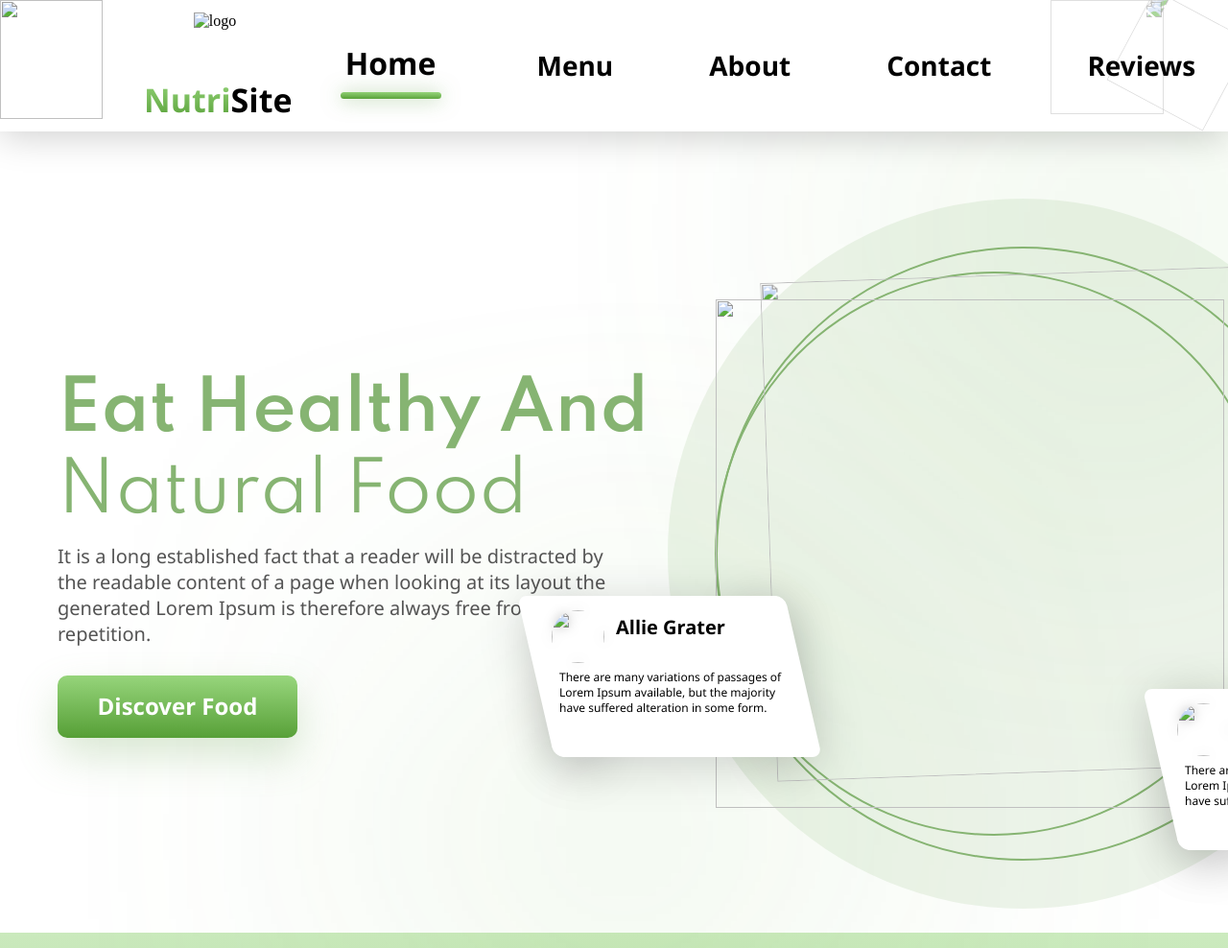
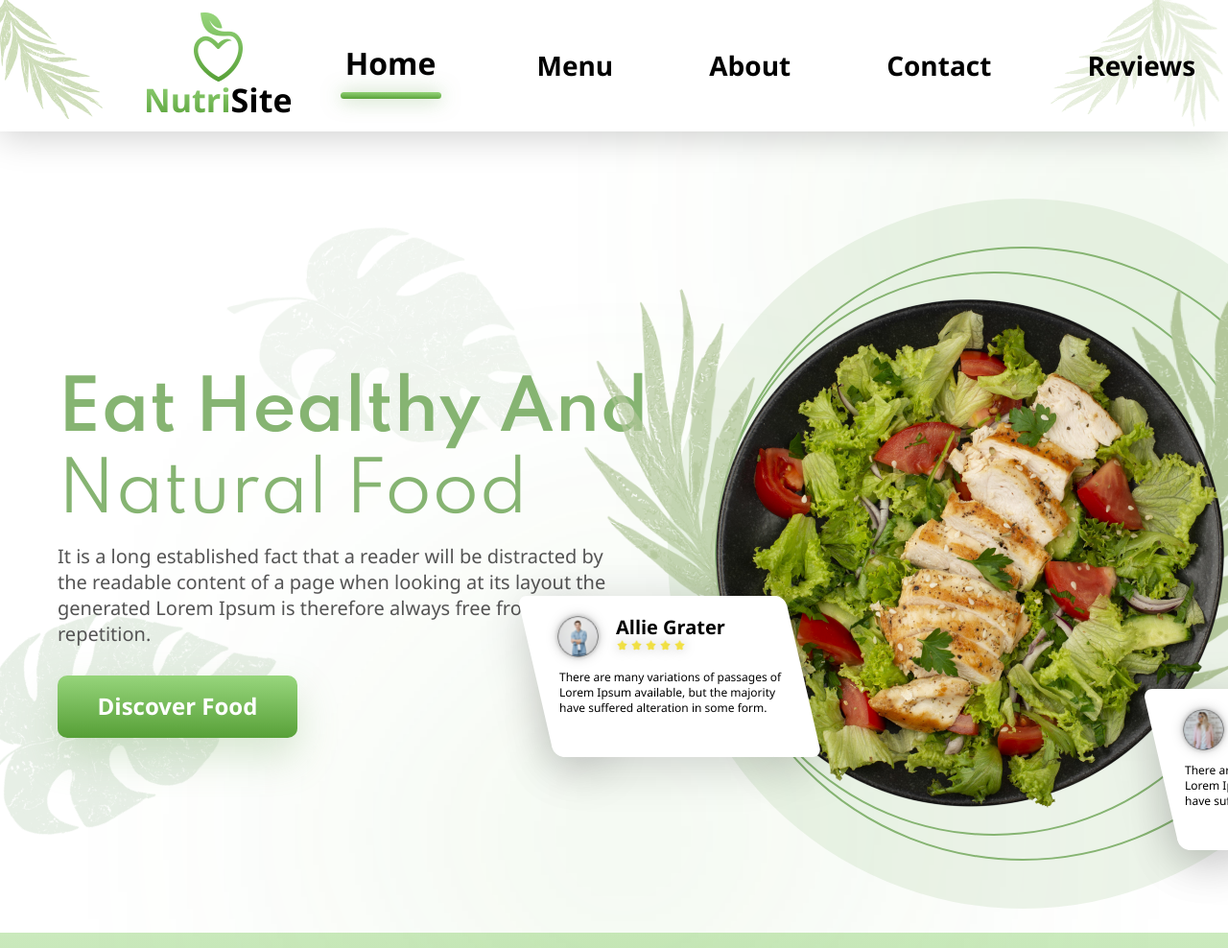
Before and after one commit to AntonYakovlev7119/Nutrition-landing-page, a plain HTML site: page index.html in a window 1280 px wide. Shown: the top 988 px of the page at 96% size. Drawn offline with Linux system fonts and the light colour scheme.

Commit message:
Update index.html

```diff
--- a/index.html
+++ b/index.html
@@ -15,7 +15,7 @@
       <header>
         <nav>
           <div class="logo">
-            <img src="./img/logo.png" alt="logo" />
+            <img src="./Nutrition-landing-page/img/logo.png" alt="logo" />
             <span><a href="">Nutri</a>Site</span>
           </div>
           <navbar>
@@ -28,9 +28,9 @@
             <a href="" class="header-nav-item">Reviews</a>
           </navbar>
         </nav>
-        <img src="./img/leave1.png" alt="" class="header-bg-left-img" />
-        <img src="./img/leave1.png" alt="" class="header-bg-right-img1" />
-        <img src="./img/leave1.png" alt="" class="header-bg-right-img2" />
+        <img src="./Nutrition-landing-page/img/leave1.png" alt="" class="header-bg-left-img" />
+        <img src="./Nutrition-landing-page/img/leave1.png" alt="" class="header-bg-right-img1" />
+        <img src="./Nutrition-landing-page/img/leave1.png" alt="" class="header-bg-right-img2" />
       </header>
 
       <main>
@@ -47,17 +47,17 @@
           <div class="main-introdution-layout-right-side">
             <div class="main-introdution-layout-right-side-round">
               <img
-                src="./img/meal1.png"
+                src="./Nutrition-landing-page/img/meal1.png"
                 alt=""
                 class="main-introdution-layout-right-side-round-img-meal"
               />
               <img
-                src="./img/leave3-1.png"
+                src="./Nutrition-landing-page/img/leave3-1.png"
                 alt=""
                 class="main-introdution-layout-right-side-round-leave-img-left"
               />
               <img
-                src="./img/leave3-2.png"
+                src="./Nutrition-landing-page/Nutrition-landing-page/img/leave3-2.png"
                 alt=""
                 class="main-introdution-layout-right-side-round-leave-img-right"
               />
@@ -74,7 +74,7 @@
             >
               <div class="main-introdution-layout-right-side-feedback">
                 <div class="main-introdution-layout-right-side-feedback-header">
-                  <img src="./img/avatar-pic1.png" alt="" />
+                  <img src="./Nutrition-landing-page/img/avatar-pic1.png" alt="" />
                   <div
                     class="main-introdution-layout-right-side-feedback-header-person-info"
                   >
@@ -87,23 +87,23 @@
                     >
                       <img
                         class="main-introdution-layout-right-side-feedback-header-person-info-rating-bar-star"
-                        src="./img/star.png"
+                        src="./Nutrition-landing-page/img/star.png"
                       />
                       <img
                         class="main-introdution-layout-right-side-feedback-header-person-info-rating-bar-star"
-                        src="./img/star.png"
+                        src="./Nutrition-landing-page/img/star.png"
                       />
                       <img
                         class="main-introdution-layout-right-side-feedback-header-person-info-rating-bar-star"
-                        src="./img/star.png"
+                        src="./Nutrition-landing-page/img/star.png"
                       />
                       <img
                         class="main-introdution-layout-right-side-feedback-header-person-info-rating-bar-star"
-                        src="./img/star.png"
+                        src="./Nutrition-landing-page/img/star.png"
                       />
                       <img
                         class="main-introdution-layout-right-side-feedback-header-person-info-rating-bar-star"
-                        src="./img/star.png"
+                        src="./Nutrition-landing-page/img/star.png"
                       />
                     </div>
                   </div>
@@ -129,7 +129,7 @@
             >
               <div class="main-introdution-layout-right-side-feedback">
                 <div class="main-introdution-layout-right-side-feedback-header">
-                  <img src="./img/avatar-pic2.png" alt="" />
+                  <img src="./Nutrition-landing-page/img/avatar-pic2.png" alt="" />
                   <div
                     class="main-introdution-layout-right-side-feedback-header-person-info"
                   >
@@ -142,23 +142,23 @@
                     >
                       <img
                         class="main-introdution-layout-right-side-feedback-header-person-info-rating-bar-star"
-                        src="./img/star.png"
+                        src="./Nutrition-landing-page/img/star.png"
                       />
                       <img
                         class="main-introdution-layout-right-side-feedback-header-person-info-rating-bar-star"
-                        src="./img/star.png"
+                        src="./Nutrition-landing-page/img/star.png"
                       />
                       <img
                         class="main-introdution-layout-right-side-feedback-header-person-info-rating-bar-star"
-                        src="./img/star.png"
+                        src="./Nutrition-landing-page/img/star.png"
                       />
                       <img
                         class="main-introdution-layout-right-side-feedback-header-person-info-rating-bar-star"
-                        src="./img/star.png"
+                        src="./Nutrition-landing-page/img/star.png"
                       />
                       <img
                         class="main-introdution-layout-right-side-feedback-header-person-info-rating-bar-star"
-                        src="./img/star.png"
+                        src="./Nutrition-landing-page/img/star.png"
                       />
                     </div>
                   </div>
@@ -183,12 +183,12 @@
           <div class="main-introdution-layout-bg-blur-round1"></div>
           <div class="main-introdution-layout-bg-blur-round2"></div>
           <img
-            src="./img/leave2.png"
+            src="./Nutrition-landing-page/img/leave2.png"
             alt=""
             class="main-introdution-layout-bg-leave1"
           />
           <img
-            src="./img/leave2.png"
+            src="./Nutrition-landing-page/img/leave2.png"
             alt=""
             class="main-introdution-layout-bg-leave2"
           />
@@ -205,9 +205,9 @@
             </div>
             <span class="footer-footer-menu-site">www.nutrisite.com</span>
             <div class="footer-footer-menu-social-media">
-              <a href=""><img src="./img/instagram-icon.png" alt="" /></a>
-              <a href=""><img src="./img/facebook-icon.png" alt="" /></a>
-              <a href=""><img src="./img/twitter-icon.png" alt="" /></a>
+              <a href=""><img src="./Nutrition-landing-page/img/instagram-icon.png" alt="" /></a>
+              <a href=""><img src="./Nutrition-landing-page/img/facebook-icon.png" alt="" /></a>
+              <a href=""><img src="./Nutrition-landing-page/img/twitter-icon.png" alt="" /></a>
             </div>
           </div>
           <div class="footer-copyright">
```
